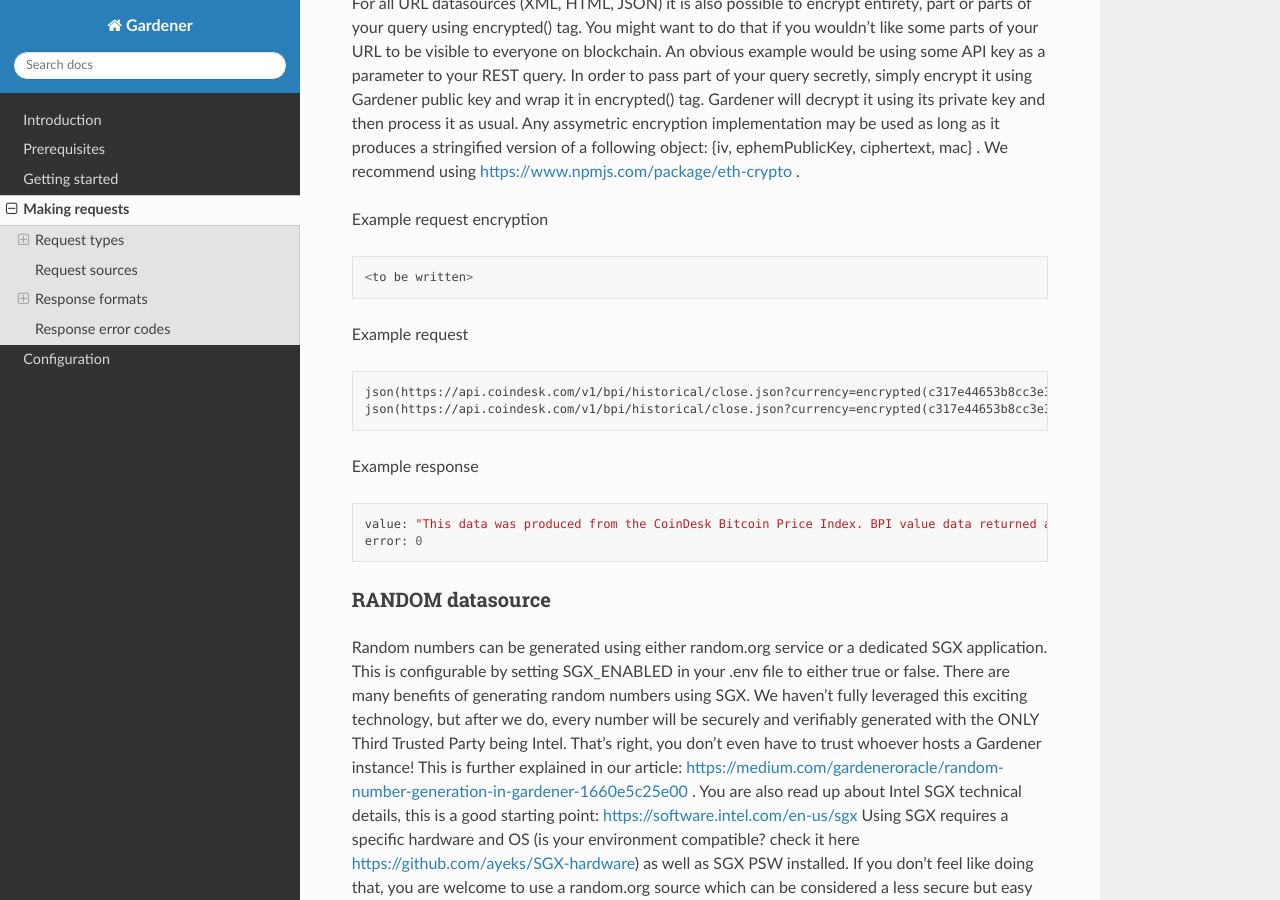
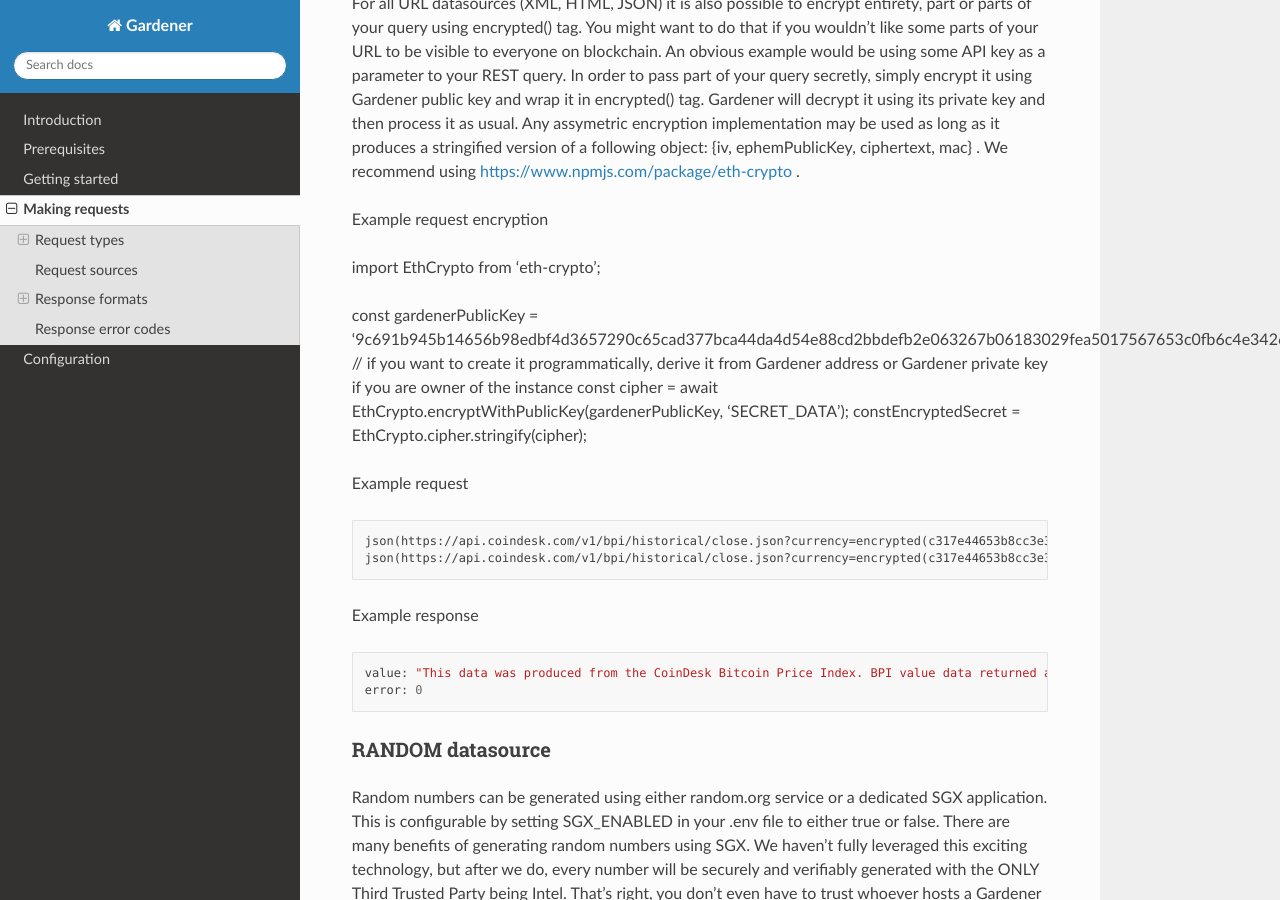
Before and after one commit to EspeoBlockchain/gardener-server, a Sphinx documentation site: the page built from docs/making-requests.rst, in a window 1280 px wide and 900 px high, scrolled down 2815 px. Built offline with Sphinx 7.4.7 and the Read the Docs theme 2.0.0, drawn with Linux system fonts in a browser that asks for light colours.

Commit message:
documentation for example request encryption

```diff
--- a/docs/making-requests.rst
+++ b/docs/making-requests.rst
@@ -123,8 +123,11 @@ Any assymetric encryption implementation may be used as long as it produces a st
 Example request encryption
 ::
 
-    <to be written>
+import EthCrypto from 'eth-crypto';
 
+const gardenerPublicKey = '9c691b945b14656b98edbf4d3657290c65cad377bca44da4d54e88cd2bbdefb2e063267b06183029fea5017567653c0fb6c4e3426843381ad7e09014b2d384cf' // if you want to create it programmatically, derive it from Gardener address or Gardener private key if you are owner of the instance
+const cipher = await EthCrypto.encryptWithPublicKey(gardenerPublicKey, 'SECRET_DATA');
+constEncryptedSecret = EthCrypto.cipher.stringify(cipher);
 
 Example request
 ::
```
